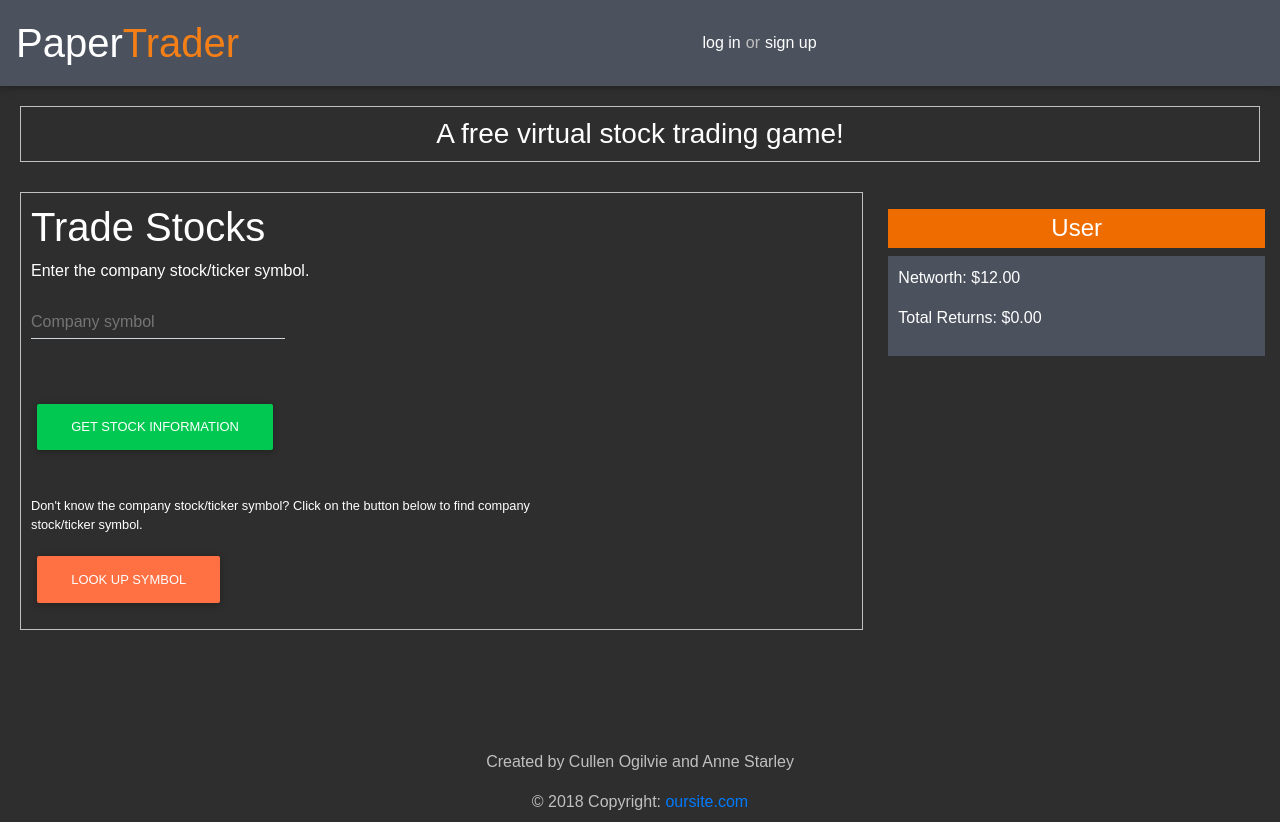
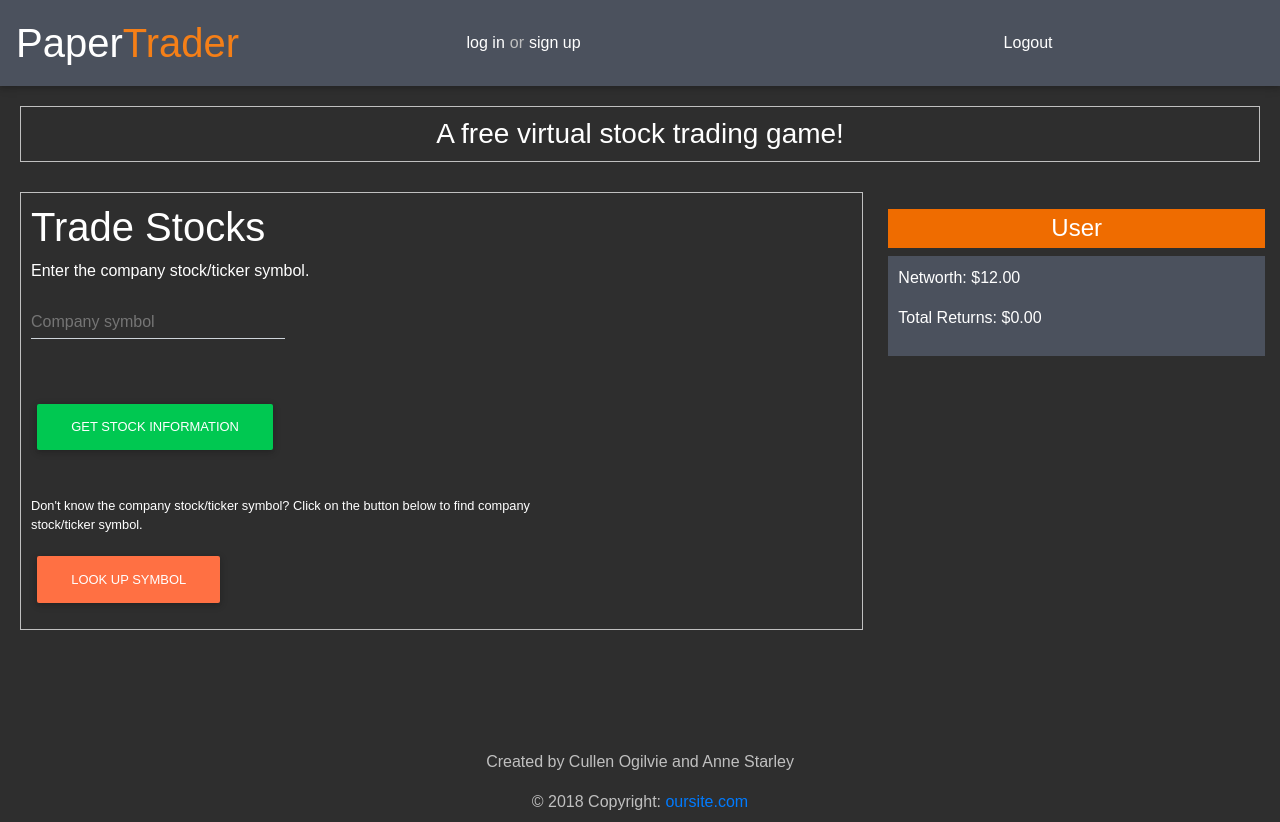
Before and after one commit to annestarley/Paper-Trader-frontend-mdbootstraps, a React (Create React App) app: page / in a window 1280 px wide. Built offline with nearby package versions, Linux system fonts and the light colour scheme.

Commit message:
fixed login in user AND created a logout option using local storage

```diff
--- a/src/App.css
+++ b/src/App.css
@@ -60,6 +60,15 @@
 
 #navbar-login {
   display: inline-block;
+}
+
+#navbar-logout {
+  display: inline-block;
+  color: white;
+}
+
+#navbar-logout:hover {
+  font-size: 1.1em;
 }
 
 #or {
--- a/src/App.js
+++ b/src/App.js
@@ -22,7 +22,7 @@ class App extends Component {
     username: '',
     email: '',
     password: '',
-    token: '',
+    token: localStorage.getItem('token') || '',
     networth: 12,
     totalReturns: 0
   }
@@ -50,8 +50,6 @@ class App extends Component {
 
     logInUser = (event, username, password) => {
       event.preventDefault()
-    console.log('clicked')
-    console.log(username, password)
 
       // axios.post(`${this.backendURL}/login`, {username, password})
       axios({
@@ -67,10 +65,10 @@ class App extends Component {
           this.setState({
             token: token
           })
-        console.log(this.state.token)
-        axios.get(`${this.backendURL}/funds`,'' , { headers: {token: this.state.token} })
+          axios.get(`${this.backendURL}/funds`)
             .then(res => {
-            console.log('response', res);
+              console.log(res)
+              this.setState({networth: res.data.funds})
             })
         })
         .catch(error => {
@@ -93,6 +91,7 @@ class App extends Component {
 
   render() {
     console.log(this.state.username, 'USERNAME!!!')
+    console.log('TOKEN!!!!!', this.state.token);
     return (
       <div className="App">
         <NavbarFeatures signUpUser={this.signUpUser} logInUser={this.logInUser}/>
--- a/src/components/NavbarFeatures.js
+++ b/src/components/NavbarFeatures.js
@@ -40,6 +40,10 @@ class NavbarFeatures extends React.Component {
     });
   }
 
+  logOut = () => {
+    localStorage.removeItem('token')
+  }
+
   render() {
     return (<Router>
       <Navbar color="stylish-color" dark="dark" expand="md" scrolling="scrolling">
@@ -60,6 +64,13 @@ class NavbarFeatures extends React.Component {
                 </div>
               </NavItem>
             </form>
+            <form className="form-inline">
+              <NavItem>
+                <div>
+                  <span id="navbar-logout"><a onClick={this.logOut}>Logout</a></span>
+                </div>
+              </NavItem>
+            </form>
           </NavbarNav>
         </Collapse>
       </Navbar>
```
Lines whose indentation alone changed are shown as unchanged.
